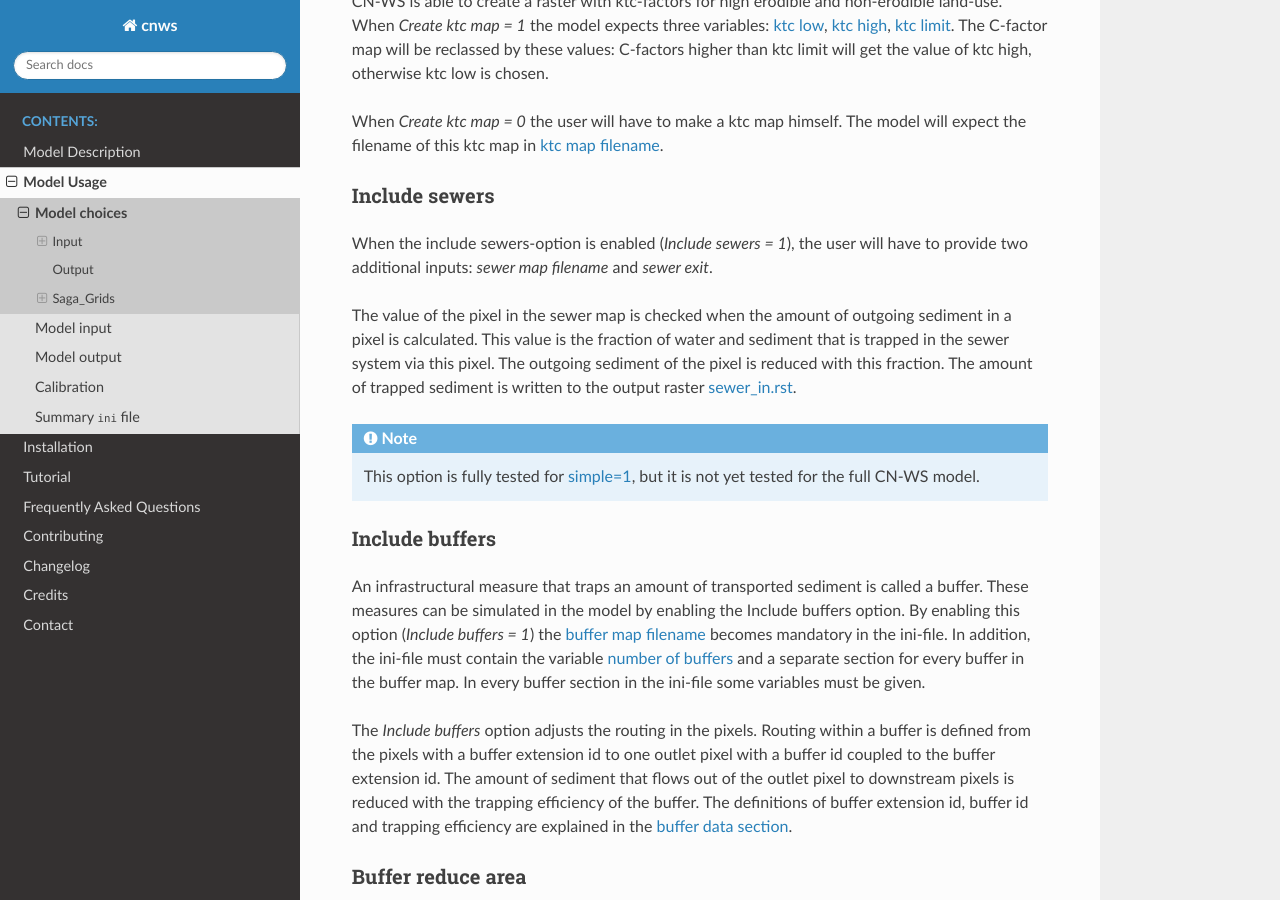
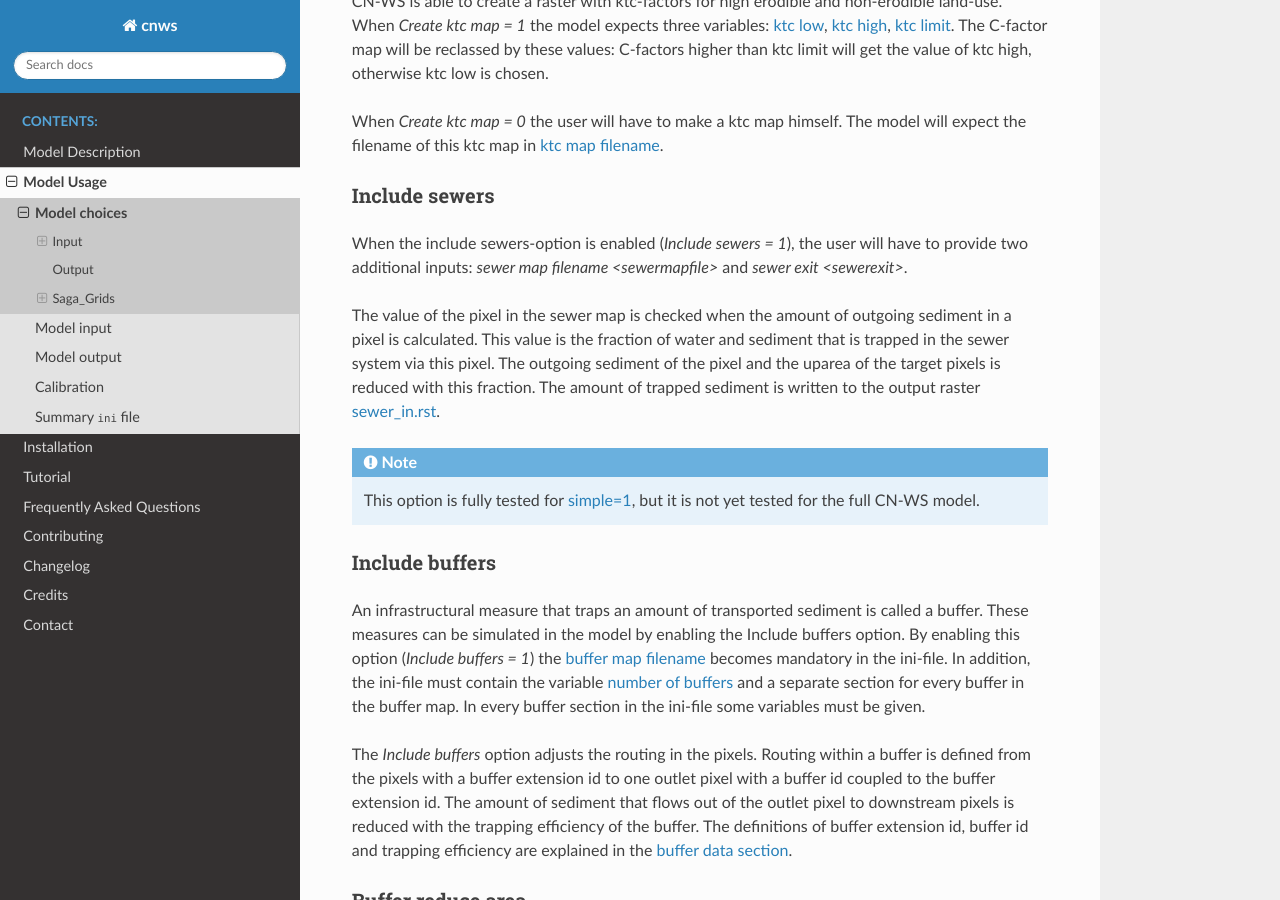
Before and after one commit to watem-sedem/watem-sedem, a Sphinx documentation site: the page built from docs/choices.rst, in a window 1280 px wide and 900 px high, scrolled down 5177 px. Built offline with Sphinx 7.4.7 and the Read the Docs theme 2.0.0, drawn with Linux system fonts in a browser that asks for light colours.

Commit message:
Extend documentation on 'include sewers'

```diff
--- a/docs/choices.rst
+++ b/docs/choices.rst
@@ -283,13 +283,14 @@
 ##############
 
 When the include sewers-option is enabled (`Include sewers = 1`), the user
-will have to provide two
-additional inputs: `sewer map filename` and `sewer exit`.
+will have to provide two additional inputs:
+`sewer map filename <sewermapfile>` and `sewer exit <sewerexit>`.
 
 The value of the pixel in the sewer map is checked when the amount of outgoing
 sediment in a pixel is calculated. This value is the fraction of water and
 sediment that is trapped in the sewer system via this pixel. The outgoing
-sediment of the pixel is reduced with this fraction. The amount of trapped
+sediment of the pixel and the uparea of the target pixels is reduced with this
+fraction. The amount of trapped
 sediment is written to the output raster :ref:`sewer_in.rst <sewerinrst>`.
 
 .. note::
```
